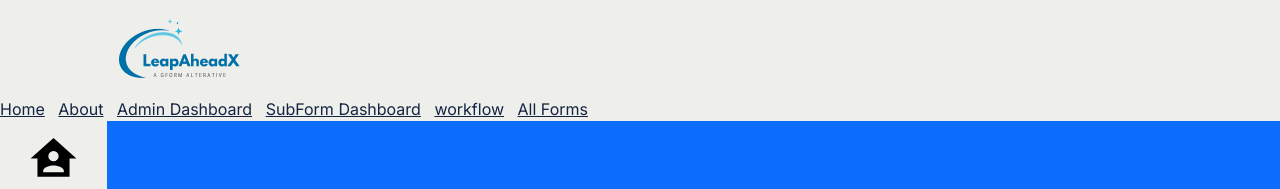
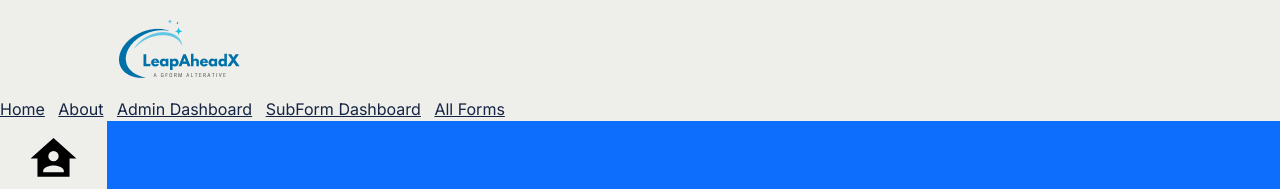
Before and after one commit to xavierkoo/leapaheadx, a Vue app: page / in a window 1280 px wide. Shown: the top 189 px of the page. Built offline with nearby package versions, Linux system fonts and the light colour scheme.

Commit message:
chore: remove duplicate code

```diff
--- a/src/App.vue
+++ b/src/App.vue
@@ -32,8 +32,6 @@ import SideNav from './components/SideNav.vue'
       &nbsp;
       <RouterLink to="/subFormDashboard">SubForm Dashboard</RouterLink>
       &nbsp;
-      <RouterLink to="/workflow">workflow</RouterLink>
-      &nbsp;
       <RouterLink to="/allforms">All Forms</RouterLink>
     </nav>
   </header>
--- a/src/router/index.js
+++ b/src/router/index.js
@@ -28,11 +28,6 @@ const router = createRouter({
       component: SubFormDashboard
     },
     {
-      path: '/workflow',
-      name: 'workflow',
-      component: () => import('../views/DashboardView.vue')
-    },
-    {
       path: '/allforms',
       name: 'allforms',
       component: () => import('../views/AllForms.vue')
```
